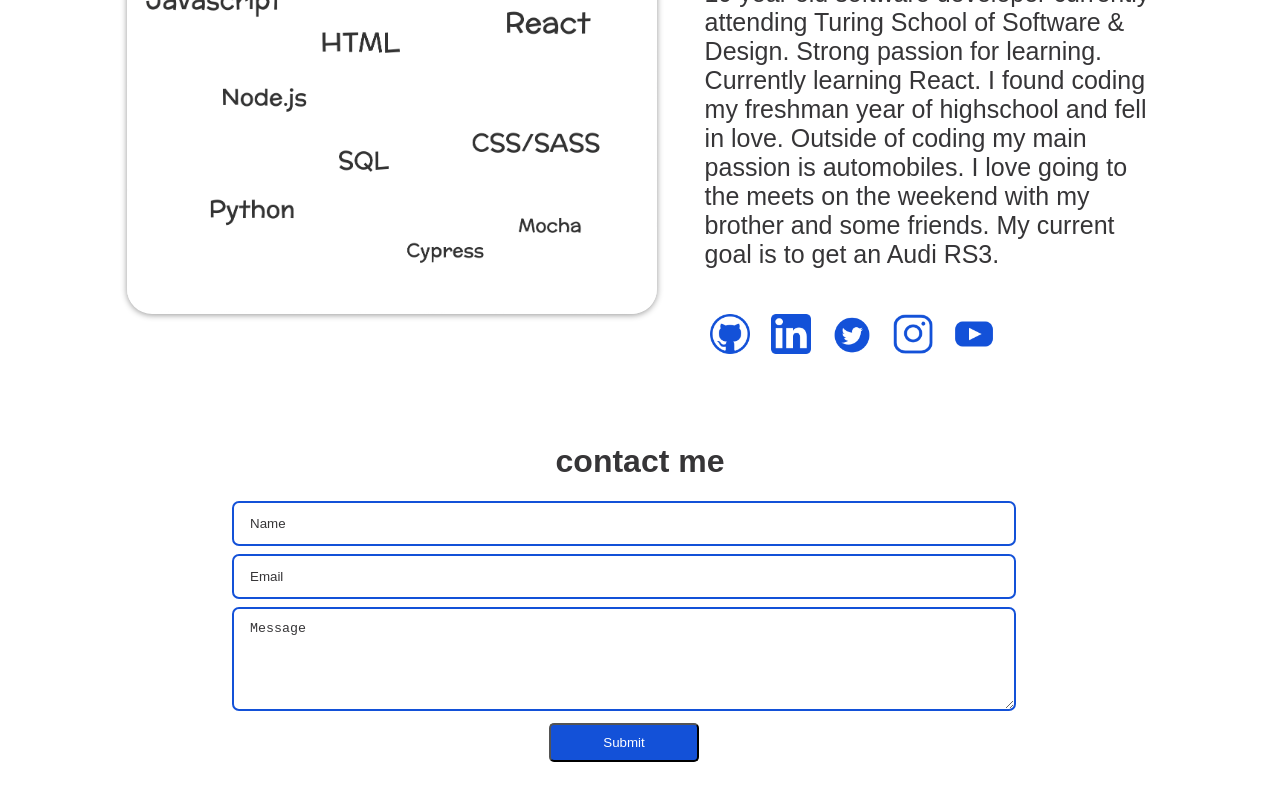
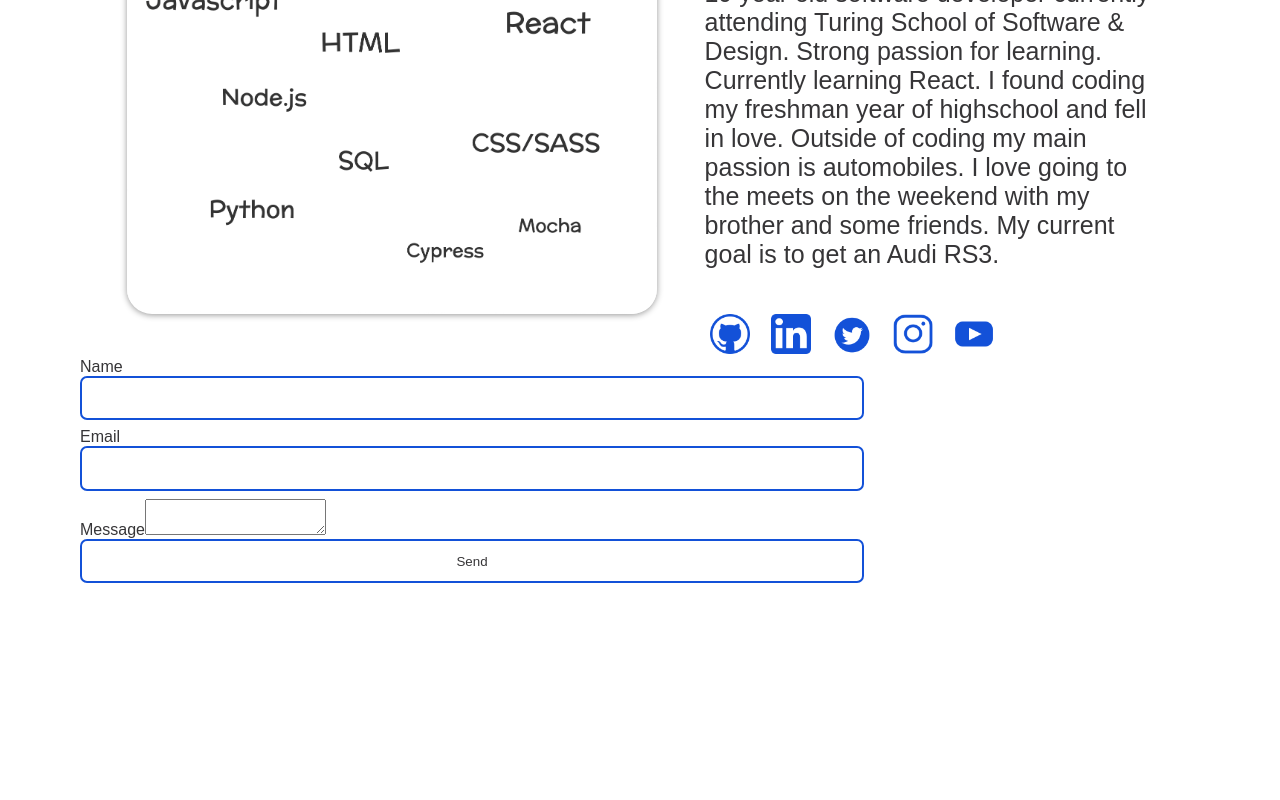
Before and after one commit to josharagon/josharagon-website, a React (Create React App) app: page / in a window 1280 px wide. Shown: the part 2372-3172 px from the top of the page. After the commit the page ends 2963 px from the top, so only its background shows below. Built offline with nearby package versions, Linux system fonts and the light colour scheme.

Commit message:
install emailJS and setup in form

```diff
--- a/package.json
+++ b/package.json
@@ -6,6 +6,7 @@
     "@testing-library/jest-dom": "^5.11.9",
     "@testing-library/react": "^11.2.5",
     "@testing-library/user-event": "^12.8.3",
+    "emailjs-com": "^2.6.4",
     "node-sass": "^5.0.0",
     "react": "^17.0.2",
     "react-dom": "^17.0.2",
--- a/src/Form.js
+++ b/src/Form.js
@@ -1,79 +1,33 @@
-import React, { Component } from 'react'
-import './Form.scss'
+import React from 'react';
+import emailjs from 'emailjs-com';
 
-class Form extends Component {
-    constructor(props) {
-        super(props);
-        this.state = {
-            name: '',
-            email: '',
-            message: ''
-        }
-    }
+import './Form.scss';
 
-    handeChange = event => {
-        this.setState({ [event.target.name]: event.target.value});
-    }
+function Form() {
 
-    onNameChange = (event) => {
-        this.setState({name: event.target.value})
-      }
+  function sendEmail(e) {
+    e.preventDefault();
 
-      onEmailChange = (event) => {
-        this.setState({email: event.target.value})
-      }
+    emailjs.sendForm('service_dz7f6cd', 'template_23tvyob', e.target, 'user_wGMpB8C5I4eMQO2vSS533')
+      .then((result) => {
+          console.log(result.text);
+      }, (error) => {
+          console.log(error.text);
+      });
+  }
 
-      onMessageChange = (event) => {
-        this.setState({message: event.target.value})
-      }
-
-      handleSubmit(event) {
-        event.preventDefault();
-
-        fetch('http://localhost:3002', {
-            method: "POST",
-            body: JSON.stringify(this.state),
-            headers: {
-              'Accept': 'application/json',
-              'Content-Type': 'application/json'
-            },
-          }).then(
-          (response) => (response.json())
-            ).then((response)=> {
-          if (response.status === 'success') {
-            alert("Message Sent.");
-            this.resetForm()
-          } else if(response.status === 'fail') {
-            alert("Message failed to send.")
-          }
-        })
-      }
-
-      resetForm() {
-        this.setState({name: '', email: '', message: ''})
-      }
-
-    render() {
-        return(
-          <div className="my-form" id='contact'>
-            <h1>contact me</h1>
-            <form className='contact-form' id="contact-form" onSubmit={this.handleSubmit.bind(this)} method="POST">
-              <div className="form-group">
-                <input type="text" className="input-bars" placeholder='Name' value={this.state.name} onChange={this.onNameChange.bind(this)} />
-              </div>
-              <div className="form-group">
-                <input type="email" className="input-bars" aria-describedby="emailHelp" placeholder='Email' value={this.state.email} onChange={this.onEmailChange.bind(this)} />
-              </div>
-              <div className="form-group">
-                <textarea className="input-bars" rows="5" placeholder='Message' value={this.state.message} onChange={this.onMessageChange.bind(this)} />
-              </div>
-              <button type="submit" className="btn btn-primary">Submit</button>
-            </form>
-          </div>
-        );
-      }
-
+  return (
+    <form className="contact-form" onSubmit={sendEmail}>
+      <input type="hidden" name="contact_number" />
+      <label>Name</label>
+      <input type="text" name="user_name" />
+      <label>Email</label>
+      <input type="email" name="user_email" />
+      <label>Message</label>
+      <textarea name="message" />
+      <input type="submit" value="Send" />
+    </form>
+  );
 }
 
-
 export default Form;
--- a/src/Form.scss
+++ b/src/Form.scss
@@ -12,7 +12,7 @@
     padding-right: 2rem;
 }
 
-.input-bars {
+input {
     width: 100%;
     box-sizing: border-box;
     border: 2px solid #1351d8;
```
Also changed, not shown: 1 other file (tests, documents, lock files or other folders).
